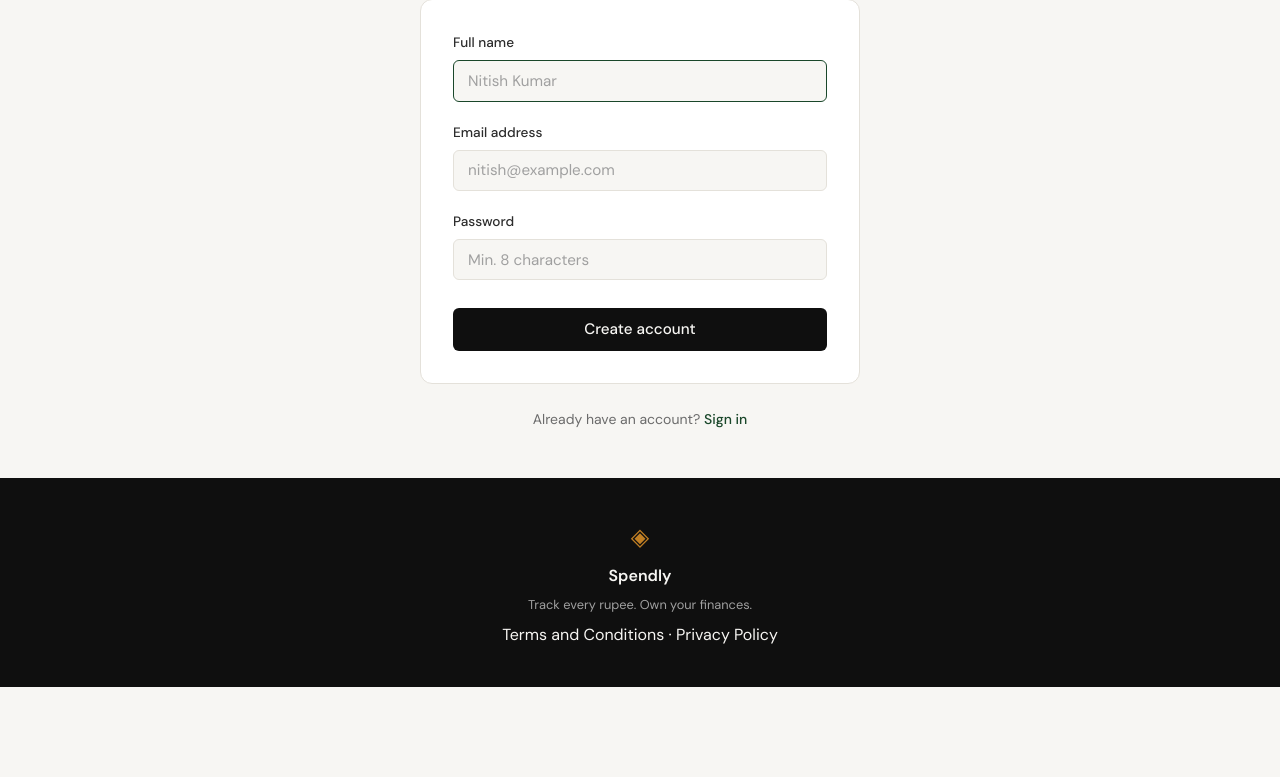
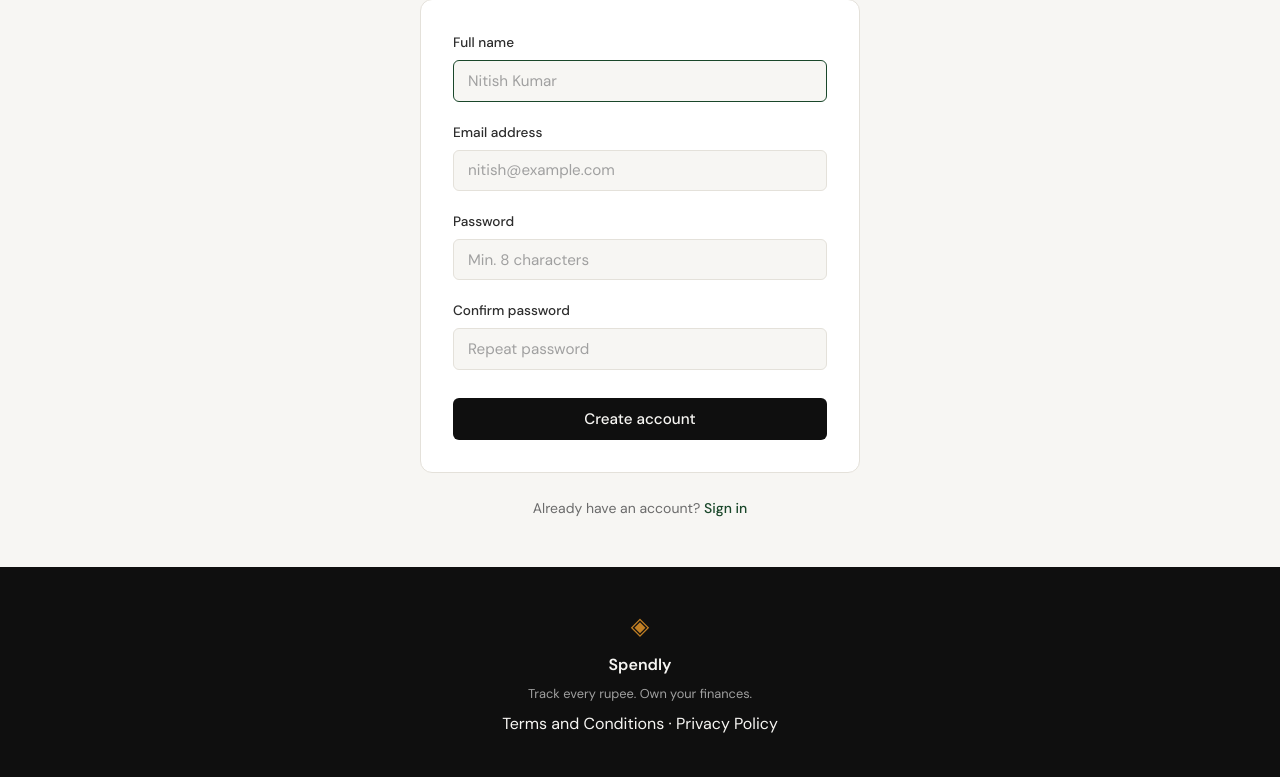
Before and after one commit to K-a-n-a-v/ClaudePrep, a Flask app: page /register in a window 1280 px wide. Shown: the part 224-1001 px from the top of the page. Before the commit the page ends 911 px from the top, so only its background shows below. Run offline with Flask 3, Linux system fonts and the light colour scheme.

Commit message:
auth: implement POST /register with validation and flash redirect
- Add create_user() and get_user_by_email() helpers to database/db.py
- Wire up POST /register in app.py with server-side validation
- Add confirm_password field and form value retention to register.html
- Show flash success banner on login.html after redirect
- Create register.css with .flash-success styling

Co-Authored-By: Claude Sonnet 4.6 <noreply@anthropic.com>

```diff
--- a/app.py
+++ b/app.py
@@ -1,7 +1,13 @@
-from flask import Flask, render_template
-from database.db import get_db, init_db, seed_db
+import re
+import sqlite3
+
+from flask import Flask, render_template, request, redirect, url_for, flash
+from werkzeug.security import generate_password_hash
+
+from database.db import get_db, init_db, seed_db, create_user, get_user_by_email
 
 app = Flask(__name__)
+app.secret_key = "spendly-dev-secret-key"
 
 
 # ------------------------------------------------------------------ #
@@ -13,9 +19,38 @@ def landing():
     return render_template("landing.html")
 
 
-@app.route("/register")
+@app.route("/register", methods=["GET", "POST"])
 def register():
-    return render_template("register.html")
+    if request.method == "GET":
+        return render_template("register.html", error="", name="", email="")
+
+    name = request.form.get("name", "").strip()
+    email = request.form.get("email", "").strip()
+    password = request.form.get("password", "")
+    confirm_password = request.form.get("confirm_password", "")
+
+    def fail(msg):
+        return render_template("register.html", error=msg, name=name, email=email)
+
+    if not name:
+        return fail("Name is required.")
+    if not re.match(r"^[^@\s]+@[^@\s]+\.[^@\s]+$", email):
+        return fail("Enter a valid email address.")
+    if len(password) < 8:
+        return fail("Password must be at least 8 characters.")
+    if password != confirm_password:
+        return fail("Passwords do not match.")
+    if get_user_by_email(email) is not None:
+        return fail("An account with that email already exists.")
+
+    password_hash = generate_password_hash(password)
+    try:
+        create_user(name, email, password_hash)
+    except sqlite3.IntegrityError:
+        return fail("An account with that email already exists.")
+
+    flash("Account created! Please sign in.", "success")
+    return redirect(url_for("login"))
 
 
 @app.route("/login")
--- /dev/null
+++ b/static/css/register.css
@@ -0,0 +1,9 @@
+.flash-success {
+    background: var(--accent-light);
+    color: var(--accent);
+    border: 1px solid var(--accent-light);
+    border-radius: var(--radius-sm);
+    padding: 0.75rem 1rem;
+    font-size: 0.875rem;
+    margin-bottom: 1.25rem;
+}
--- a/templates/register.html
+++ b/templates/register.html
@@ -1,6 +1,10 @@
 {% extends "base.html" %}
 
 {% block title %}Create account — Spendly{% endblock %}
+
+{% block head %}
+<link rel="stylesheet" href="{{ url_for('static', filename='css/register.css') }}">
+{% endblock %}
 
 {% block content %}
 
@@ -17,23 +21,29 @@
             <div class="auth-error">{{ error }}</div>
             {% endif %}
 
-            <form method="POST" action="/register">
+            <form method="POST" action="{{ url_for('register') }}">
                 <div class="form-group">
                     <label for="name">Full name</label>
                     <input type="text" id="name" name="name"
                            class="form-input" placeholder="Nitish Kumar"
-                           required autofocus>
+                           value="{{ name }}" required autofocus>
                 </div>
                 <div class="form-group">
                     <label for="email">Email address</label>
                     <input type="email" id="email" name="email"
                            class="form-input" placeholder="nitish@example.com"
-                           required>
+                           value="{{ email }}" required>
                 </div>
                 <div class="form-group">
                     <label for="password">Password</label>
                     <input type="password" id="password" name="password"
                            class="form-input" placeholder="Min. 8 characters"
+                           required>
+                </div>
+                <div class="form-group">
+                    <label for="confirm_password">Confirm password</label>
+                    <input type="password" id="confirm_password" name="confirm_password"
+                           class="form-input" placeholder="Repeat password"
                            required>
                 </div>
                 <button type="submit" class="btn-submit">Create account</button>
```
Also changed, not shown: database/db.py (+19 -0 lines), templates/login.html (+11 -0 lines), .claude/specs/02-registration.md (added).
